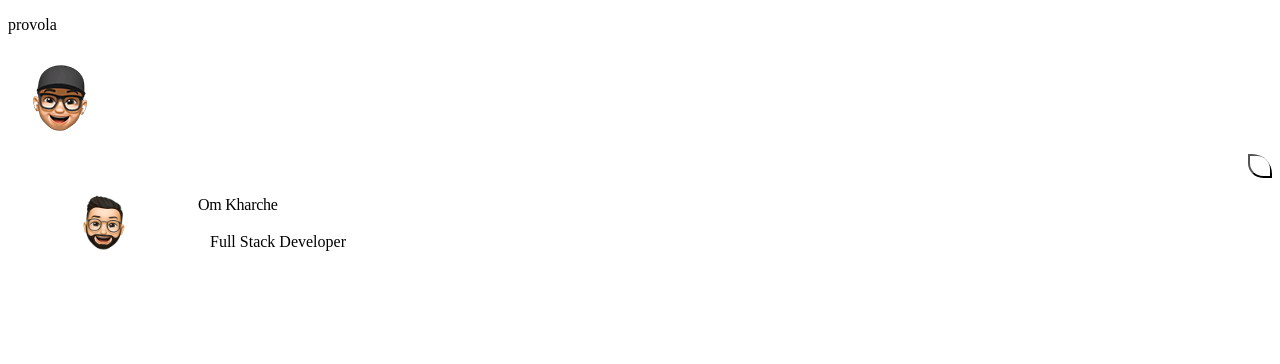
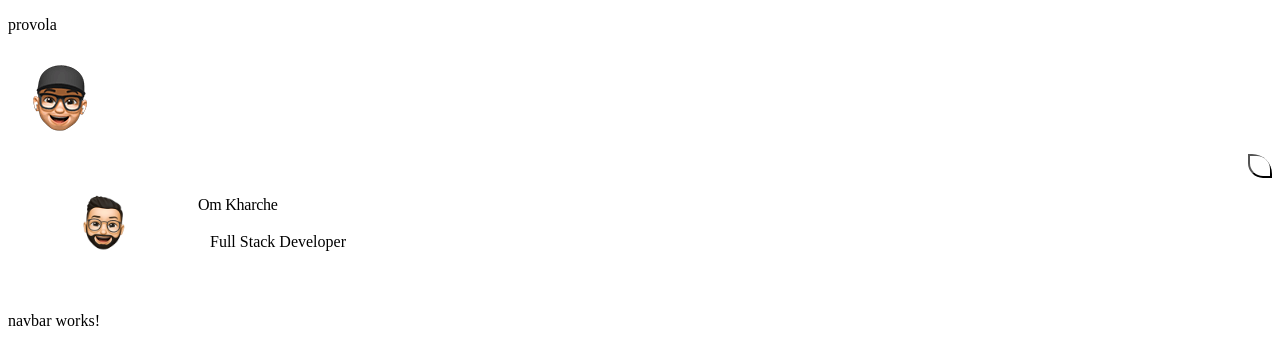
Before and after one commit to Marzio-farina/portfolio, an Angular app: page / in a window 1280 px wide. Shown: the top 364 px of the page. Built offline with nearby package versions, Linux system fonts and the light colour scheme.

Commit message:
creazione del componente Navbar

```diff
--- a/src/app/app.html
+++ b/src/app/app.html
@@ -1,3 +1,4 @@
 <p>provola</p>
 <img src="./assets/images/avatar-1.png" alt="">
 <app-aside/>
+<app-navbar/>
--- a/src/app/app.ts
+++ b/src/app/app.ts
@@ -1,9 +1,10 @@
 import { Component, signal } from '@angular/core';
 import { Aside } from "./components/aside/aside";
+import { Navbar } from "./components/navbar/navbar";
 
 @Component({
   selector: 'app-root',
-  imports: [Aside],
+  imports: [Aside, Navbar],
   templateUrl: './app.html',
   styleUrl: './app.css'
 })
--- /dev/null
+++ b/src/app/components/navbar/navbar.html
@@ -0,0 +1 @@
+<p>navbar works!</p>
```
Also changed, not shown: src/app/components/navbar/navbar.ts (added, +11 -0 lines), src/app/components/navbar/navbar.css (added), 1 other file (tests, documents, lock files or other folders).
